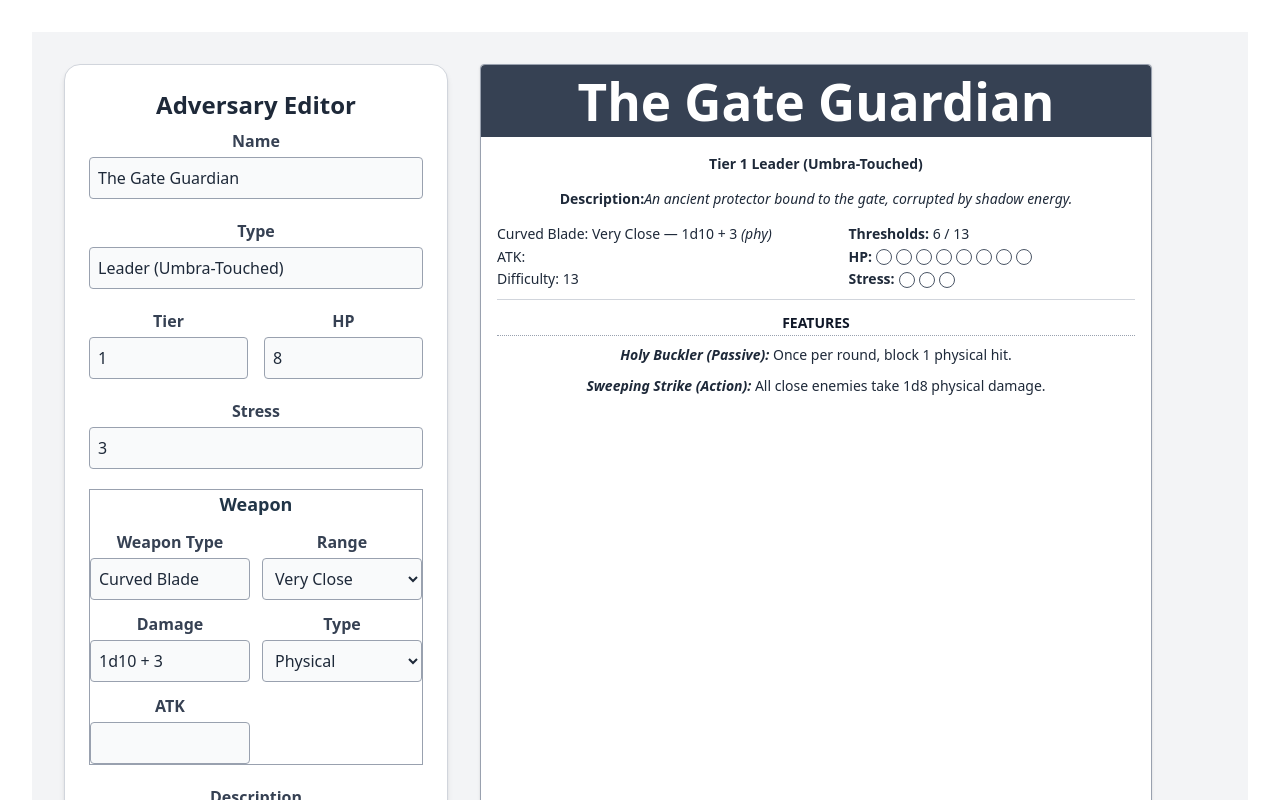
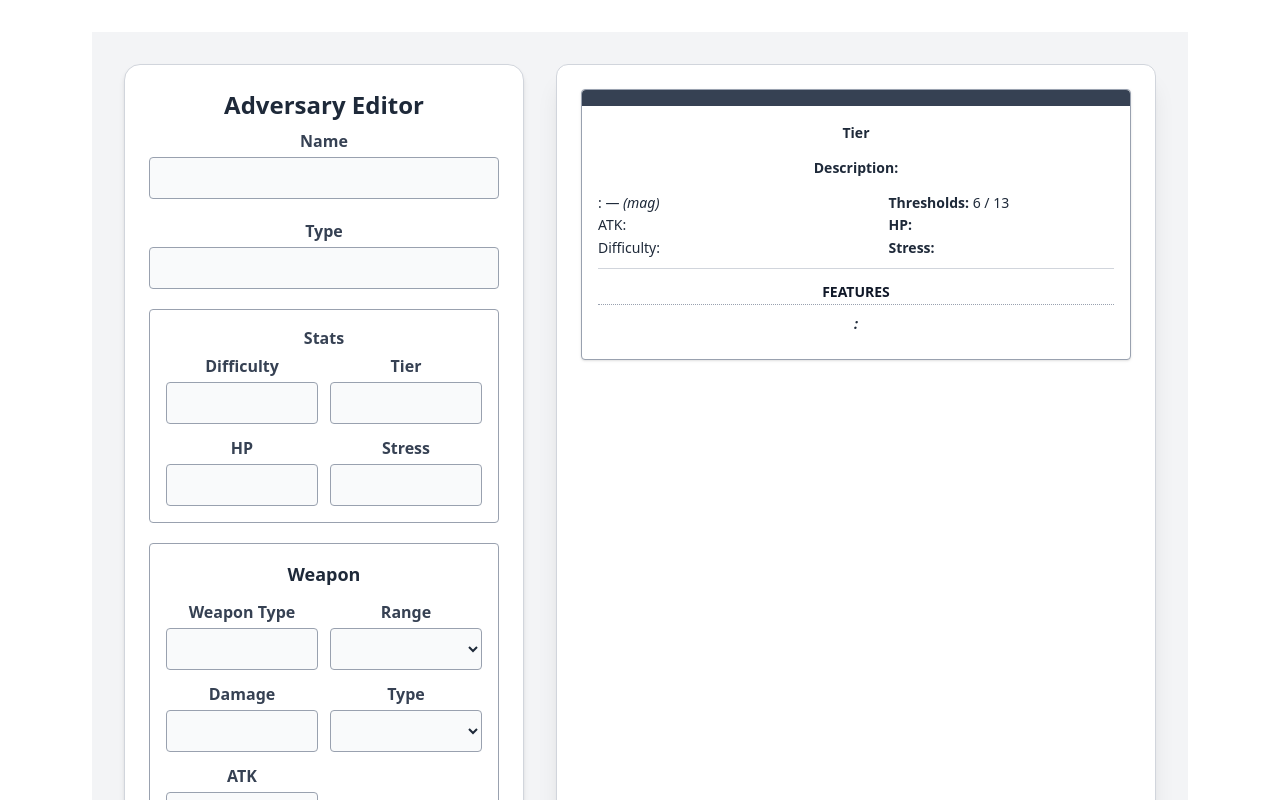
Before and after one commit to freyjabun/daggerlab, a Vue app: page / in a window 1280 px wide. Shown: the top 800 px of the page. Built offline with nearby package versions, Linux system fonts and the light colour scheme.

Commit message:
many such cases

```diff
--- a/src/App.vue
+++ b/src/App.vue
@@ -1,36 +1,31 @@
 <script setup>
 import { reactive } from 'vue';
 import AdversaryCard from './components/AdversaryCard.vue';
+import { createEmptyAdversary, createExampleAdversary } from './models/adversary'
 import AdversaryForm from './components/AdversaryForm.vue';
 
 
-const adversary = reactive({
-  name: 'The Gate Guardian',
-  type: 'Leader (Umbra-Touched)',
-  tier: 1,
-  hp: 8,
-  stress: 3,
-  weapon: {
-  weaponType: 'Curved Blade',
-  range: 'Very Close',
-  roll: '1d10 + 3',
-  damageType: 'Physical'
-}
-,
-  features: [
-    { name: 'Holy Buckler (Passive)', text: 'Once per round, block 1 physical hit.' },
-    { name: 'Sweeping Strike (Action)', text: 'All close enemies take 1d8 physical damage.' }
-  ],
-  description: 'An ancient protector bound to the gate, corrupted by shadow energy.'
-})
+const adversary = reactive(createEmptyAdversary())
 </script>
 
 <template>
-  <div class="min-h-screen bg-gray-100 p-8 flex flex-col lg:flex-row gap-8">
-    <AdversaryForm :adversary="adversary" class="lg:w-1/3" />
-    <AdversaryCard :adversary="adversary" class="lg:w-2/3" />
+  <div
+    class="min-h-screen bg-gray-100 flex flex-col lg:flex-row items-start justify-center gap-8 p-8 print:bg-white print:block"
+  >
+    <!-- Left: Form -->
+    <div class="w-[400px] flex-shrink-0 print:hidden">
+      <AdversaryForm :adversary="adversary" />
+    </div>
+
+    <!-- Right: Card -->
+    <div
+      class="w-[600px] flex-shrink-0 bg-white rounded-xl shadow-xl border border-gray-300 overflow-hidden h-[800px] p-6 print:shadow-none print:border-none print:w-full print:h-auto print:p-0"
+    >
+      <AdversaryCard :adversary="adversary" />
+    </div>
   </div>
 </template>
 
+
 <style scoped>
 </style>
--- a/src/components/AdversaryCard.vue
+++ b/src/components/AdversaryCard.vue
@@ -43,7 +43,7 @@ defineProps({ adversary: Object })
             </span>
           </p>
           <p>ATK: {{ adversary.weapon.atk }}</p>
-          <p>Difficulty: 13</p>
+          <p>Difficulty: {{ adversary.stats.difficulty }}</p>
         </div>
 
         <!-- Center Divider -->
@@ -58,7 +58,7 @@ defineProps({ adversary: Object })
           <p class="flex items-center flex-wrap gap-1">
             <span class="font-semibold">HP:</span>
             <span
-              v-for="i in adversary.hp"
+              v-for="i in adversary.stats.hp"
               :key="'hp'+i"
               class="inline-block w-4 h-4 border border-gray-600 rounded-full"
             ></span>
@@ -67,7 +67,7 @@ defineProps({ adversary: Object })
           <p class="flex items-center flex-wrap gap-1">
             <span class="font-semibold">Stress:</span>
             <span
-              v-for="i in adversary.stress"
+              v-for="i in adversary.stats.stress"
               :key="'stress'+i"
               class="inline-block w-4 h-4 border border-gray-600 rounded-full"
             ></span>
--- a/src/components/AdversaryForm.vue
+++ b/src/components/AdversaryForm.vue
@@ -1,4 +1,5 @@
 <script setup>
+import Stats from './Stats.vue';
 import WeaponEditor from './WeaponEditor.vue';
 
 defineProps({ adversary: Object })
@@ -10,33 +11,22 @@ defineProps({ adversary: Object })
 
     <!-- Basic Info -->
     <div>
-      <label class="block font-semibold text-gray-700 mb-1">Name</label>
+      <label class="label">Name</label>
       <input v-model="adversary.name" class="border border-gray-400 bg-gray-50 text-gray-800 p-2 w-full rounded" />
     </div>
 
     <div>
-      <label class="block font-semibold text-gray-700 mb-1">Type</label>
+      <label class="label">Type</label>
       <input v-model="adversary.type" class="border border-gray-400 bg-gray-50 text-gray-800 p-2 w-full rounded" />
     </div>
 
-    <div class="grid grid-cols-2 gap-4">
-      <div>
-        <label class="block font-semibold text-gray-700 mb-1">Tier</label>
-        <input type="number" v-model="adversary.tier" class="border border-gray-400 bg-gray-50 text-gray-800 p-2 w-full rounded" />
-      </div>
-      <div>
-        <label class="block font-semibold text-gray-700 mb-1">HP</label>
-        <input type="number" v-model="adversary.hp" class="border border-gray-400 bg-gray-50 text-gray-800 p-2 w-full rounded" />
-      </div>
-    </div>
-
-    <div>
-      <label class="block font-semibold text-gray-700 mb-1">Stress</label>
-      <input type="number" v-model="adversary.stress" class="border border-gray-400 bg-gray-50 text-gray-800 p-2 w-full rounded" />
-    </div>
+    <!-- Stats -->
+     <div class="section-border">
+         <Stats v-model="adversary.stats"></Stats>
+     </div>
 
     <!-- Weapon -->
-    <div class="border border-gray-400">
+    <div class="section-border" >
         <WeaponEditor v-model="adversary.weapon"/>
     </div>
 
--- /dev/null
+++ b/src/components/Stats.vue
@@ -0,0 +1,53 @@
+<script setup>
+defineProps({
+  modelValue: Object
+})
+defineEmits(['update:modelValue'])
+</script>
+
+<template>
+    <div class="space-y-3">
+        <h3 class="label">Stats</h3>
+
+        <div class="grid grid-cols-2 gap-3">
+            <div>
+                <label class="label">Difficulty</label>
+                <input
+                v-model="modelValue.difficulty"
+                @input="$emit('update:modelValue', modelValue)"
+                class="input-field"
+                />
+            </div>
+
+            <div>
+                <label class="label">Tier</label>
+                <input
+                v-model="modelValue.tier"
+                @input="$emit('update:modelValue', modelValue)"
+                class="input-field"
+                />
+            </div>
+
+            <div>
+                <label class="label">HP</label>
+                <input
+                v-model.number="modelValue.hp"
+                @input="$emit('update:modelValue', modelValue)"
+                class="input-field"
+                />
+            </div>
+
+            <div>
+                <label class="label">Stress</label>
+                <input
+                v-model.number="modelValue.stress"
+                @input="$emit('update:modelValue', modelValue)"
+                class="input-field"
+                />
+            </div>
+
+        </div>
+    </div>
+
+
+</template>
--- a/src/components/WeaponEditor.vue
+++ b/src/components/WeaponEditor.vue
@@ -7,25 +7,25 @@ defineEmits(['update:modelValue'])
 
 <template>
   <div class="space-y-3">
-    <h3 class="text-lg font-semibold">Weapon</h3>
+    <h3 class="text-lg font-semibold text-gray-800">Weapon</h3>
 
     <div class="grid grid-cols-2 gap-3">
       <div>
-        <label class="block font-semibold text-gray-700 mb-1">Weapon Type</label>
+        <label class="label">Weapon Type</label>
         <input
           v-model="modelValue.weaponType"
           @input="$emit('update:modelValue', modelValue)"
-          class="border border-gray-400 bg-gray-50 text-gray-800 p-2 w-full rounded"
+          class="input-field"
         />
       </div>
 
 
       <div>
-        <label class="block font-semibold text-gray-700 mb-1">Range</label>
+        <label class="label">Range</label>
         <select
           v-model="modelValue.range"
           @change="$emit('update:modelValue', modelValue)"
-          class="border border-gray-400 bg-gray-50 text-gray-800 p-2 w-full rounded"
+          class="input-field"
         >
           <option>Melee</option>
           <option>Very Close</option>
@@ -36,20 +36,20 @@ defineEmits(['update:modelValue'])
       </div>
 
       <div>
-        <label class="block font-semibold text-gray-700 mb-1">Damage</label>
+        <label class="label">Damage</label>
         <input
           v-model="modelValue.roll"
           @input="$emit('update:modelValue', modelValue)"
-          class="border border-gray-400 bg-gray-50 text-gray-800 p-2 w-full rounded"
+          class="input-field"
         />
       </div>
 
       <div>
-        <label class="block font-semibold text-gray-700 mb-1">Type</label>
+        <label class="label">Type</label>
         <select
           v-model="modelValue.damageType"
           @change="$emit('update:modelValue', modelValue)"
-          class="border border-gray-400 bg-gray-50 text-gray-800 p-2 w-full rounded"
+          class="input-field"
         >
           <option>Physical</option>
           <option>Magical</option>
@@ -57,11 +57,11 @@ defineEmits(['update:modelValue'])
       </div>
 
       <div>
-        <label class="block font-semibold text-gray-700 mb-1">ATK</label>
+        <label class="label">ATK</label>
         <input
             v-model="modelValue.atk"
             @change="$emit('update:modelValue', modelValue)"
-            class="border border-gray-400 bg-gray-50 text-gray-800 p-2 w-full rounded"
+            class="input-field"
         />
       </div>
     </div>
--- /dev/null
+++ b/src/models/adversary.js
@@ -0,0 +1,38 @@
+export function createEmptyAdversary() {
+  return {
+    name: '',
+    type: '',
+    stats: {
+      tier: '',
+      hp: '',
+      stress: '',
+      difficulty: ''
+    },
+    weapon: {
+      weaponType: '',
+      range: '',
+      roll: '',
+      damageType: 'phy',
+      atk: ''
+    },
+    features: [
+      { name: '', text: '' }
+    ],
+    description: ''
+  }
+}
+
+
+export function createExampleAdversary() {
+  return {
+    name: 'The Gate Guardian',
+    type: 'Leader (Umbra-Touched)',
+    stats: { tier: 1, hp: 8, stress: 3, difficulty: 13 },
+    weapon: { weaponType: 'Curved Blade', range: 'Very Close', roll: '1d10 + 3', damageType: 'phy' },
+    features: [
+      { name: 'Holy Buckler (Passive)', text: 'Once per round, block 1 physical hit.' },
+      { name: 'Sweeping Strike (Action)', text: 'All close enemies take 1d8 physical damage.' }
+    ],
+    description: 'An ancient protector bound to the gate, corrupted by shadow energy.'
+  }
+}
--- a/src/style.css
+++ b/src/style.css
@@ -1,4 +1,25 @@
+
 @import "tailwindcss";
+@tailwindcss base;
+@tailwind components;
+@tailwind utilities;
+
+
+.input-field{
+  @apply border border-gray-400 bg-gray-50 text-gray-800 p-2 w-full rounded;
+}
+
+.label {
+  @apply block font-semibold text-gray-700 mb-1;
+}
+
+.section {
+  @apply border border-gray-400 rounded p-3;
+}
+
+.section-border{
+  @apply border border-gray-400 rounded p-4
+}
 
 :root {
   font-family: system-ui, Avenir, Helvetica, Arial, sans-serif;
@@ -79,3 +100,26 @@ button:focus-visible {
     background-color: #f9f9f9;
   }
 }
+
+@media print {
+  @page {
+    margin: 1cm;
+  }
+
+  body {
+    background: white !important;
+  }
+
+  /* Hide everything except printable card */
+  .print-hidden {
+    display: none !important;
+  }
+
+  /* Make sure printed card fills page nicely */
+  .print-card {
+    box-shadow: none !important;
+    border: none !important;
+    width: 100% !important;
+    height: auto !important;
+  }
+}
```
